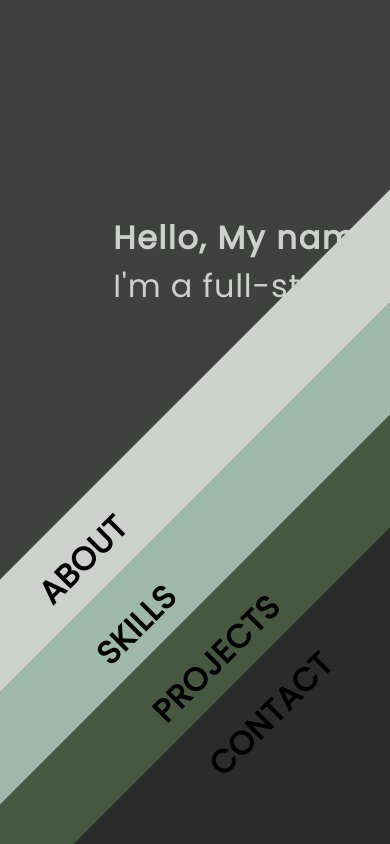
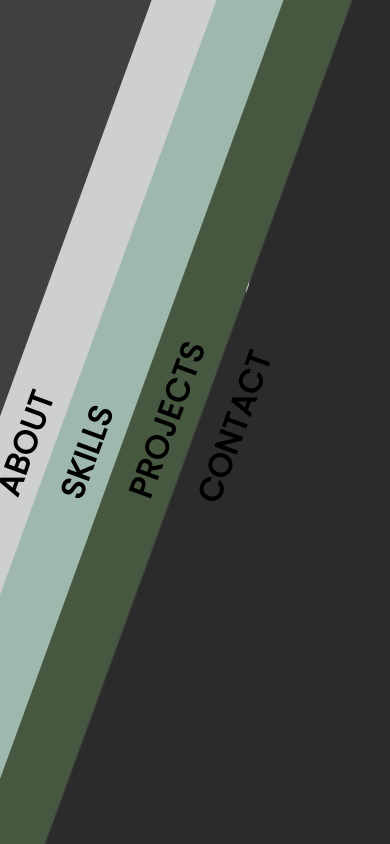
Before and after one commit to jcpage02/portfolio, a React (Create React App) app: page / in a window 390 px wide. Built offline with nearby package versions, Linux system fonts and the light colour scheme.

Commit message:
changed up styling for 1300 media query

```diff
--- a/src/components/About/About.scss
+++ b/src/components/About/About.scss
@@ -77,25 +77,30 @@
   border-radius: 2px;
 }
 
-@media (max-width: 1200px) {
+@media (max-width: 1300px) {
   .about {
-    margin-top: 15.4em;
-    margin-right: -1.6em;
-    width: 5em;
-    transform: rotate(45deg);
+    justify-content: flex-start;
+    height: 150%;
+    width: 4em;
+    margin-right: 0.2em;
   }
   .about-slide {
-    margin-top: -5.1em;
-    margin-right: -6em;
-    height: 200%;
-    width: 35em;
-    transform: rotate(45deg);
+    height: 150%;
+    width: 40em;
   }
-  .about-more-none {
-    transform: rotate(-45deg)
+  .about h5 {
+    margin-left: -.7em;
+    margin-top: 1.4em;
+    transition: all 1s;
   }
-  .about-more {
-    left: 3.5em;
-    transform: rotate(-45deg)
+  .about-slide > h5 {
+    margin-left: -.7em;
+    margin-top: -10em;
+    transition: all 1s;
   }
+  // .about-more-none {
+  // }
+  // .about-more {
+  //   left: 3.5em;
+  // }
 }
--- a/src/components/Contact/Contact.scss
+++ b/src/components/Contact/Contact.scss
@@ -1,7 +1,7 @@
 @import "../../Style.scss";
 
 .contact-none {
-    display: none;
+  display: none;
 }
 .contact {
   display: flex;
@@ -64,7 +64,7 @@
   transition: all 1s;
 }
 .contact-more-none h4 {
-  margin-bottom: .4em;
+  margin-bottom: 0.4em;
 }
 .contact-more-none a {
   text-decoration: none;
@@ -81,7 +81,7 @@
   transition: all 2s;
 }
 .contact-more h4 {
-  margin-bottom: .4em;
+  margin-bottom: 0.4em;
 }
 .contact-more-none button,
 .contact-more button {
@@ -98,47 +98,46 @@
   align-items: center;
   flex-wrap: wrap;
 }
-.contact-form input{
+.contact-form input {
   height: 1.8em;
   width: 14em;
-  margin: .4em;
+  margin: 0.4em;
   border: none;
 }
-.contact-form textarea{
+.contact-form textarea {
   height: 4em;
   width: 24em;
-  margin: .4em;
+  margin: 0.4em;
   border: none;
 }
 .contact-form button {
   margin-left: 1em;
-  margin-bottom: .2em;
+  margin-bottom: 0.2em;
 }
 .contact-more a {
   text-decoration: none;
   color: $colorOne;
 }
 
-@media(max-width: 1200px) {
+@media (max-width: 1300px) {
   .contact {
-    margin-top: 37em;
-    margin-right: -5em;
-    width: 14em;
-    transform: rotate(45deg)
+    height: 150%;
+    width: 30em;
+    margin-right: -18em;
   }
   .contact-slide {
-    margin-top: 10em;
-    margin-right: -12em;
-    height: 200%;
-    width: 51em;
-    transform: rotate(45deg);
+    height: 150%;
+    width: 50em;
+    margin-right: -10em;
   }
-  .contact-more-none {
-    transform: rotate(-45deg)
+  .contact h5 {
+    margin-left: -1.4em;
+    margin-top: 4.8em;
   }
-  .contact-more {
-    margin-bottom: 14em;
-    margin-left: -2em;
-    transform: rotate(-45deg)
-  }
+  // .contact-more-none {
+  // }
+  // .contact-more {
+  //   margin-bottom: 14em;
+  //   margin-left: -2em;
+  // }
 }
--- a/src/components/Projects/Projects.scss
+++ b/src/components/Projects/Projects.scss
@@ -81,25 +81,27 @@
   border-radius: 2px;
 }
 
-@media (max-width: 1200px) {
+@media (max-width: 1300px) {
   .projects {
-    margin-top: 29.9em;
-    margin-right: .4em;
-    width: 5em;
-    transform: rotate(45deg);
+    height: 150%;
+    width: 4em;
+    margin-right: 1.1em;
   }
   .projects-slide {
-    margin-top: 8em;
-    margin-right: -4.4em;
-    height: 200%;
-    width: 35em;
-    transform: rotate(45deg);
+    height: 150%;
+    width: 40em;
   }
-  .projects-more-none {
-    transform: rotate(-45deg)
+  .projects h5 {
+    margin-top: -.2em;
+    margin-left: -1.5em;
   }
-  .projects-more {
-    left: 3.5em;
-    transform: rotate(-45deg)
+  .projects-slide > h5 {
+    margin-left: -1.5em;
+    margin-top: -10em;
   }
+  // .projects-more-none {
+  // }
+  // .projects-more {
+  //   left: 3.5em;
+  // }
 }
--- a/src/components/Skills/Skills.scss
+++ b/src/components/Skills/Skills.scss
@@ -145,25 +145,28 @@
   border-radius: 2px;
 }
 
-@media (max-width: 1200px) {
+@media (max-width: 1300px) {
   .skills {
-    margin-top: 22.7em;
-    margin-right: -1.6em;
-    width: 5em;
-    transform: rotate(45deg);
+    height: 150%;
+    width: 4em;
+    margin-right: 0.2em;
   }
   .skills-slide {
-    margin-top: 3.2em;
-    margin-right: -5em;
-    height: 200%;
-    width: 35em;
-    transform: rotate(45deg);
+    height: 150%;
+    width: 40em;
   }
-  .skills-more-none {
-    transform: rotate(-45deg);
+  .skills h5 {
+    margin-left: -.5em;
+    margin-top: 2em;
   }
+  .skills-slide > h5 {
+    margin-left: -.5em;
+    margin-top: -10em;
+  }
+  // .skills-more-none {
+  // }
   .skills-more {
-    left: 6em;
-    transform: rotate(-45deg);
+    margin-top: 2em;
+    left: 8em;
   }
 }
```
